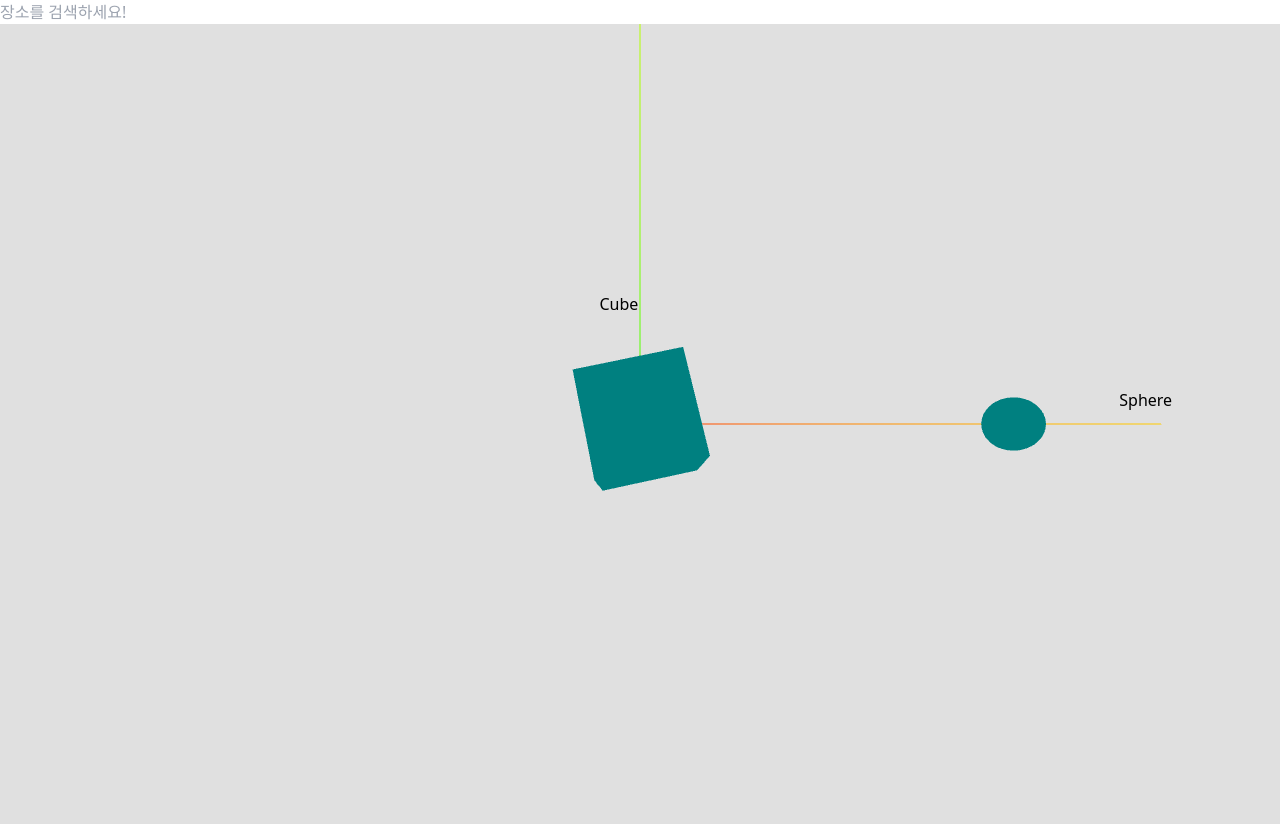
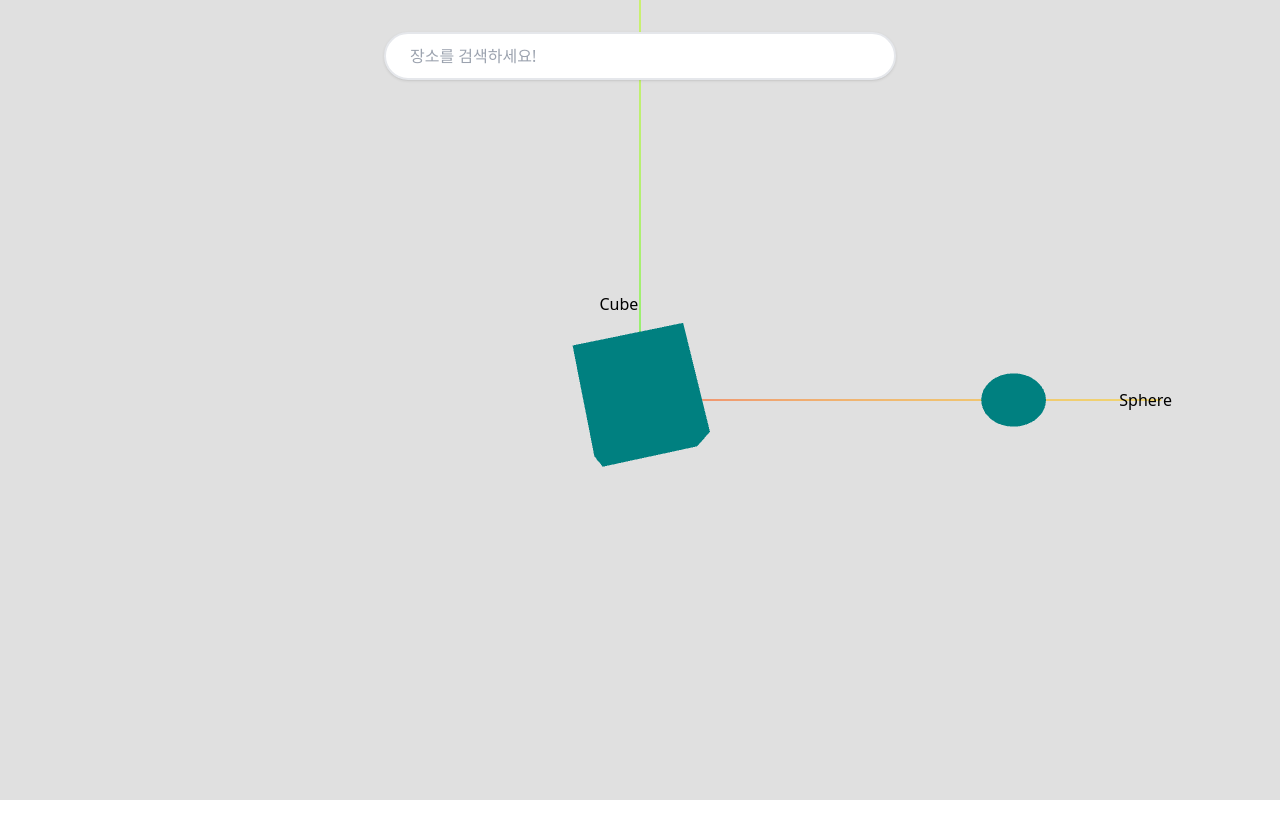
Before and after one commit to yoonyLim/KHU-map, a Vue app: page / in a window 1280 px wide. After the commit the page ends 800 px from the top, so only its background shows below. Built offline with nearby package versions, Linux system fonts and the light colour scheme.

Commit message:
homeview.vue: new input field over the canvas

```diff
--- a/src/App.vue
+++ b/src/App.vue
@@ -1,10 +1,10 @@
 <script setup>
-    import HomeView from './views/HomeView.vue';
+    import { RouterView } from 'vue-router'
 </script>
 
 <template>
     <div>
-        <HomeView />
+        <RouterView />
     </div>
 </template>
 
--- a/src/views/HomeView.vue
+++ b/src/views/HomeView.vue
@@ -4,9 +4,11 @@
 
 <template>
   <main>
-    <div class="relative flex opacity-0 z-20">
-      <input class="absolute" type="text" placeholder="장소를 검색하세요!">
+    <div class="overscroll-none flex justify-center">
       <MainMap />
+      <div class="absolute flex justify-center top-0 z-1 max-w-xl w-3/4 md:w-1/2 lg:w-2/5 mt-8">
+        <input class="w-full h-12 px-6 py-2 rounded-full border-2 hover:border-[#9e7d7f] focus:border-[#a40f16] shadow focus:outline-none" type="text" placeholder="장소를 검색하세요!">
+      </div>
     </div>
   </main>
 </template>
--- a/tailwind.config.js
+++ b/tailwind.config.js
@@ -1,11 +1,12 @@
 /** @type {import('tailwindcss').Config} */
 module.exports = {
-  content: [
-    "./index.html",
-    "./src/**/*.{js,ts,jsx,tsx}",
-  ],
-  theme: {
-    extend: {},
-  },
-  plugins: [],
-}
+  purge: ['./index.html', './src/**/*.{vue,js,ts,jsx,tsx}'],
+   darkMode: false, // or 'media' or 'class'
+   theme: {
+     extend: {},
+   },
+   variants: {
+     extend: {},
+   },
+   plugins: [],
+ }
```
